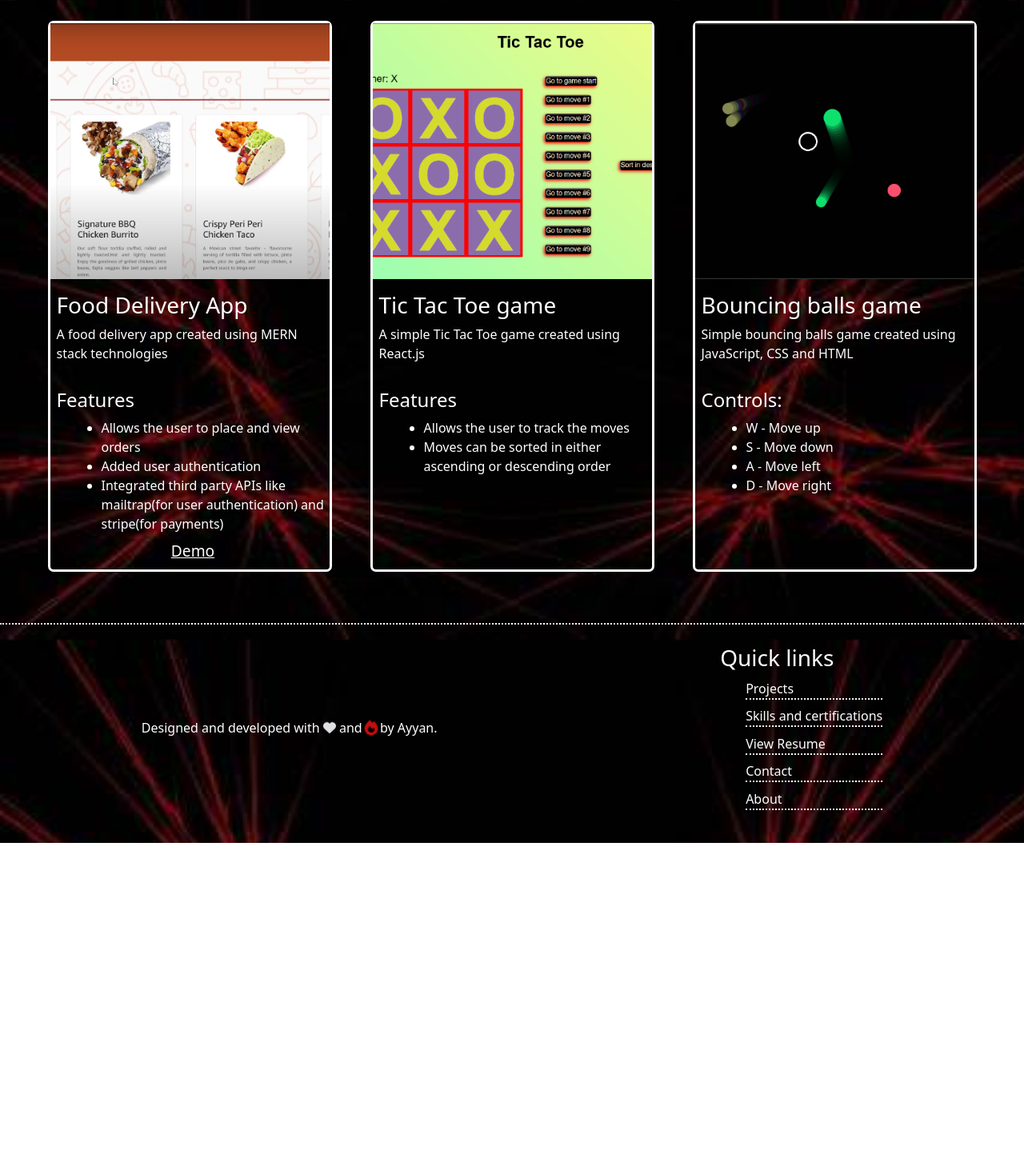
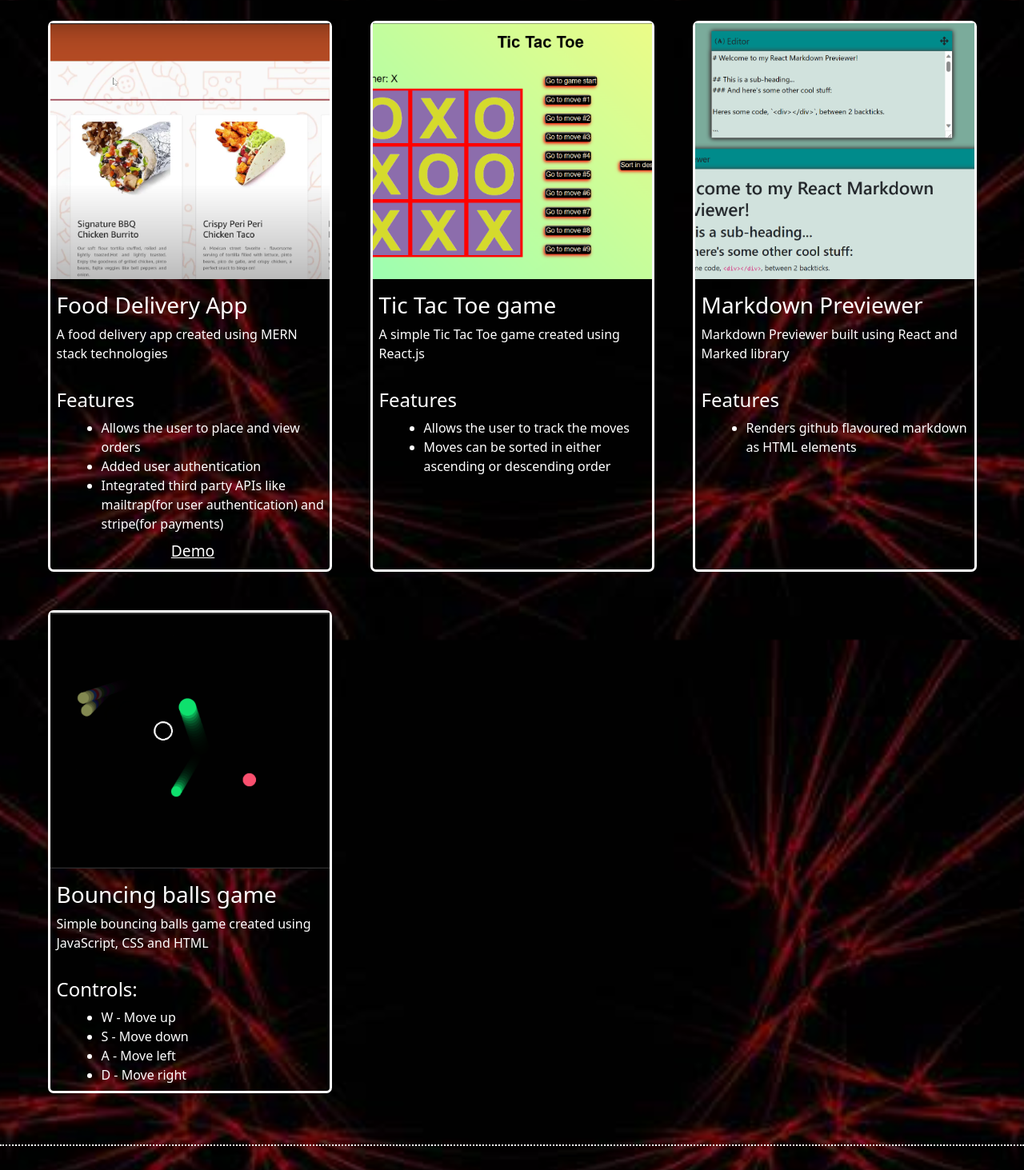
Before and after one commit to Ayyangurueswar/personal-portfolio, a React (Create React App) app: page /projects in a window 1280 px wide. Shown: the top 1463 px of the page at 80% size. Before the commit the page ends 1054 px from the top, so only its background shows below. Built offline with nearby package versions, Linux system fonts and the light colour scheme.

Commit message:
Updated info

```diff
--- a/src/App.css
+++ b/src/App.css
@@ -168,7 +168,7 @@
   height: 400px;
   display: grid;
   grid-template-columns: repeat(auto-fit, minmax(300px, 350px));
-  grid-template-rows: repeat(auto-fit, minmax(50px, 80px));
+  grid-template-rows: repeat(auto-fit, minmax(50px, 90px));
   gap: 2rem;
   margin-top: 1%;
   justify-content: center;
@@ -196,6 +196,7 @@
   justify-content: center;
   position: relative;
   overflow: hidden;
+  padding: 5%;
 }
 
 .cert_wrapper p{
--- a/src/Projects.js
+++ b/src/Projects.js
@@ -49,6 +49,23 @@ const Projects = () => {
         </Slide>
         <Slide left>
           <div className='project'>
+            <a href='https://ayyangurueswar.github.io/test-app/' className='card_container'>
+              <img src='images/project4.png' alt='markdown previewer' className='card_image'></img>
+            </a>
+            <div className='description'>
+              <h3>Markdown Previewer</h3>
+              <p>Markdown Previewer built using React and Marked library</p>
+            </div>
+            <div className='features'>
+              <h4>Features</h4>
+              <ul>
+                <li>Renders github flavoured markdown as HTML elements</li>
+              </ul>
+            </div>
+          </div>
+        </Slide>
+        <Slide left>
+          <div className='project'>
             <a href='https://ayyangurueswar.github.io/bouncing-balls-game/' className='card_container'>
               <img src='images/project1.png' alt='bouncing-balls-game' className='card_image'></img>
             </a>
--- a/src/Skills.js
+++ b/src/Skills.js
@@ -58,11 +58,19 @@ const Skills = () => {
               </div>
             </div>
           </a>
-          <a href='https://drive.google.com/file/d/1bUGq8S1gtsF3_LDYN4JfemJxTn-Uxe7g/view?usp=sharing' className='cert'>
+          <a href='https://www.freecodecamp.org/certification/fcc8aed5ebd-e202-4429-8296-535d9b09857d/javascript-algorithms-and-data-structures' className='cert'>
             <div className='cert_wrapper'>
-              <h4>Programming using JavaScript</h4>
+              <h4>JavaScript data structures and algorithms</h4>
               <div className='overlay'>
-                <p>Certificate of completion of course - JavaScript in Infosys Springboard</p>
+                <p>Certificate of completion of course JavaScript data structures and algorithms from freeCodeCamp</p>
+              </div>
+            </div>
+          </a>
+          <a href='https://drive.google.com/file/d/1BcNAkBxN61bfJ3g0rFu50hePYgu5aBw4/view?usp=sharing' className='cert'>
+            <div className='cert_wrapper'>
+              <h4>Programming using React.js</h4>
+              <div className='overlay'>
+                <p>Certificate of completion of course - React.js, in Infosys Springboard</p>
               </div>
             </div>
           </a>
```
Also changed, not shown: public/images/project4.png (added).
